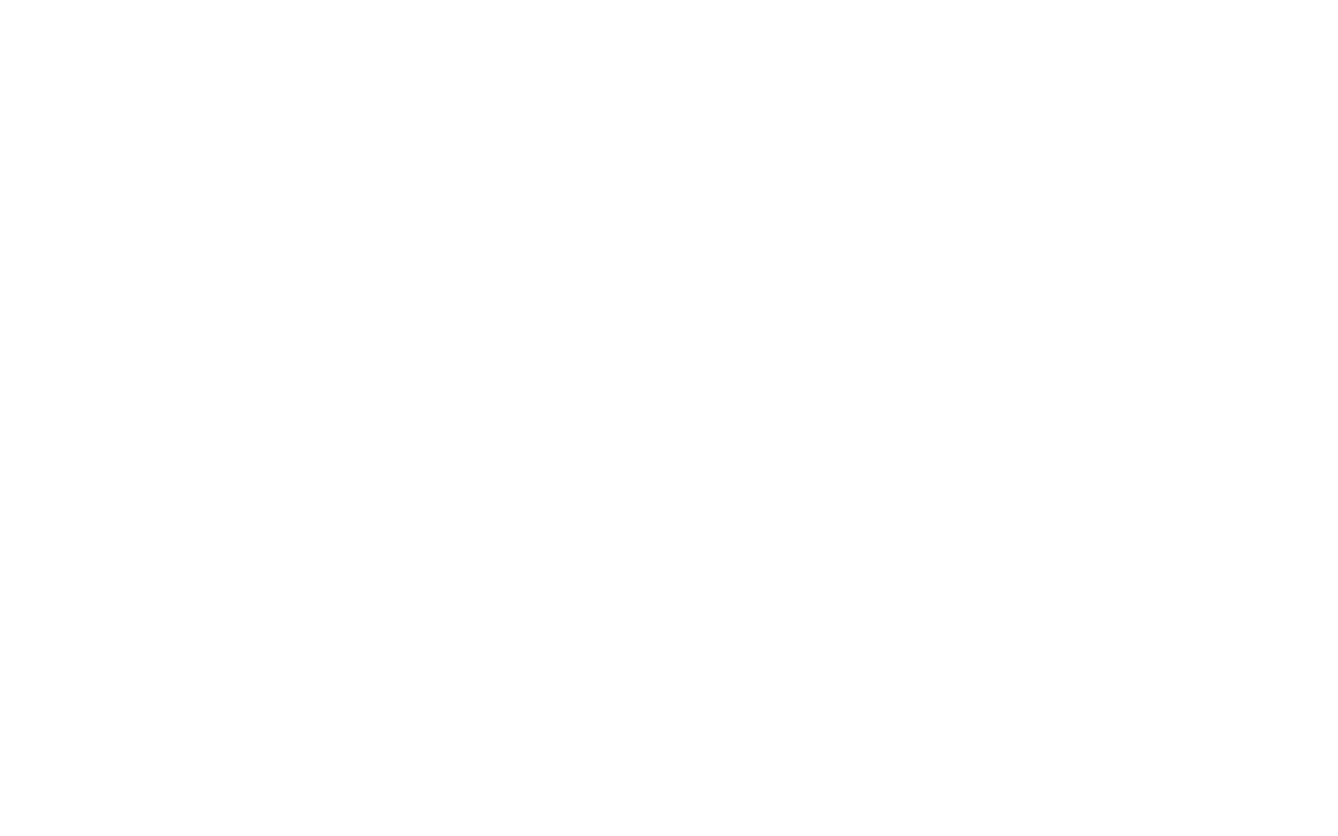
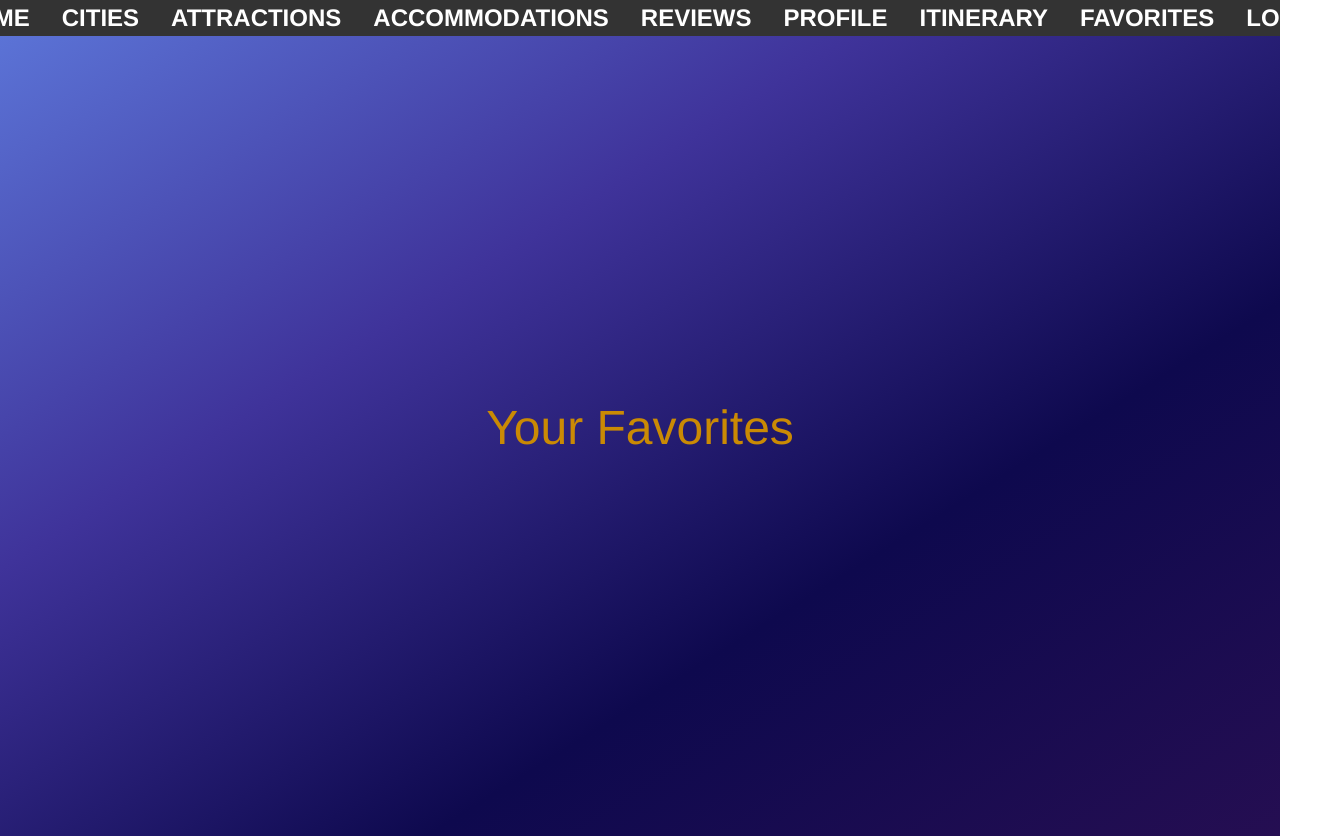
Before and after one commit to rngmatch/traveljapanproject, a Vue app: page /favorites in a window 1280 px wide. Before the commit this address had no page. Shown: the whole page, 1338 px wide, since content can reach past the window. Before the commit the page ends 800 px from the top, so only its background shows below. Built offline with nearby package versions, Linux system fonts and the light colour scheme.

Commit message:
NavBar + Start Private

```diff
--- a/src/App.vue
+++ b/src/App.vue
@@ -1,22 +1,27 @@
 <template>
   <div id="app">
-    <router-view />
+    <navbar></navbar>
+    <router-view></router-view>
   </div>
 </template>
 
 <script>
+import Navbar from '@/components/Navbar.vue';
+
 export default {
   name: 'App',
-}
+  components: {
+    Navbar,
+  },
+};
 </script>
 
-<style>
+<style lang="postcss">
 #app {
-  font-family: Avenir, Helvetica, Arial, sans-serif;
+  font-family: 'Avenir', Helvetica, Arial, sans-serif;
   -webkit-font-smoothing: antialiased;
   -moz-osx-font-smoothing: grayscale;
   text-align: center;
   color: #2c3e50;
-  margin-top: 60px;
 }
 </style>
--- /dev/null
+++ b/src/components/Navbar.vue
@@ -0,0 +1,56 @@
+<template>
+    <nav>
+      <ul>
+        <li><router-link to="/">Home</router-link></li>
+        <li><router-link to="/cities">Cities</router-link></li>
+        <li><router-link to="/attractions">Attractions</router-link></li>
+        <li><router-link to="/accommodations">Accommodations</router-link></li>
+        <li><router-link to="/reviews">Reviews</router-link></li>
+        <li><router-link to="/profile">Profile </router-link></li>
+        <li><router-link to="/Itinerary">Itinerary</router-link></li>
+        <li><router-link to="/favorites">Favorites</router-link></li>
+        <li><router-link to="/login">Login</router-link></li>
+      </ul>
+    </nav>
+  </template>
+
+  <script>
+  import { RouterLink } from 'vue-router';
+
+  export default {
+    name: 'NavBar',
+    components: {
+      RouterLink,
+    },
+  };
+  </script>
+
+  <style>
+  nav {
+    background-color: #333;
+    display: flex;
+    justify-content: center;
+  }
+
+  ul {
+    list-style: none;
+    display: flex;
+  }
+
+  li {
+    margin: 0 1rem;
+  }
+
+  a {
+    color: #fff;
+    text-decoration: none;
+    font-size: 1.5rem;
+    font-weight: bold;
+    text-transform: uppercase;
+    transition: color 0.3s ease;
+  }
+
+  a:hover {
+    color: #ccc;
+  }
+  </style>
--- a/src/router/router.js
+++ b/src/router/router.js
@@ -4,6 +4,10 @@ import CitiesPage from '@/views/CitiesPage.vue'
 import AttractionsPage from '@/views/AttractionsPage.vue'
 import AccommodationsPage from '@/views/AccommodationsPage.vue'
 import ReviewsPage from '@/views/ReviewsPage.vue'
+import ProfilePage from '@/views/ProfilePage.vue'
+import ItineraryPage from '@/views/ItineraryPage.vue'
+import FavoritesPage from '@/views/FavoritesPage.vue'
+import LoginPage from '@/views/LoginPage.vue'
 
 const routes = [
   {
@@ -31,7 +35,26 @@ const routes = [
   name: 'ReviewsPage',
   component: ReviewsPage,
 },
-
+{
+  path: '/profile',
+  name: 'ProfilePage',
+  component: ProfilePage,
+},
+{
+  path: '/itinerary',
+  name: 'ItineraryPage',
+  component: ItineraryPage,
+},
+{
+  path: '/favorites',
+  name: 'FavoritesPage',
+  component: FavoritesPage,
+},
+{
+  path: '/login',
+  name: 'LoginPage',
+  component: LoginPage,
+},
 ];
 
 const router = createRouter({
--- a/src/views/AttractionsPage.vue
+++ b/src/views/AttractionsPage.vue
@@ -24,8 +24,7 @@
     flex-direction: column;
     align-items: center;
     justify-content: center;
-    height: 100%;
-    padding: 2rem;
+    min-height: 100vh;
     background-color: #5ad190;
   }
 
--- /dev/null
+++ b/src/views/FavoritesPage.vue
@@ -0,0 +1,27 @@
+<template>
+    <div class="favorites-page">
+      <h1>Your Favorites</h1>
+      <!-- Add favorites form and/or saved favorites view here -->
+    </div>
+  </template>
+  <script>
+  export default {
+    name: 'FavoritesPage',
+  };
+  </script>
+  <style lang="postcss" scoped>
+  .favorites-page {
+    display: flex;
+    flex-direction: column;
+    align-items: center;
+    justify-content: center;
+    min-height: 100vh;
+    background: linear-gradient(to bottom right, #5b73d6, #3f339a, #0e094e, #250e52);
+    @apply text-yellow-600;
+  }
+
+  h1 {
+    font-size: 3rem;
+    margin-bottom: 1rem;
+  }
+  </style>
--- a/src/views/HomePage.vue
+++ b/src/views/HomePage.vue
@@ -7,29 +7,11 @@
       <img src="@/assets/japan.jpg" alt="Travel in Japan" class="hero-image">
       <h1 class="title">Welcome to Travel Japan</h1>
       <p class="subtitle">Discover the beauty and culture of Japan.</p>
-      <nav>
-        <ul>
-          <li><router-link to="/cities">Cities</router-link></li>
-          <li><router-link to="/attractions">Attractions</router-link></li>
-          <li><router-link to="/accommodations">Accommodations</router-link></li>
-          <li><router-link to="/reviews">Reviews</router-link></li>
-        </ul>
-      </nav>
+
     </main>
   </div>
 </template>
 
-<script>
-import { RouterLink } from 'vue-router';
-
-export default {
-  name: 'HomePage',
-  components: {
-    RouterLink,
-  },
-};
-
-</script>
 
 <style lang="postcss" scoped>
 .home-page {
@@ -50,34 +32,12 @@ export default {
 .title {
   font-size: 4rem;
   margin-bottom: 1rem;
+  @apply text-yellow-400;
 }
 
 .subtitle {
   font-size: 2rem;
   margin-bottom: 2rem;
-}
-
-nav ul {
-  display: flex;
-  list-style: none;
-  margin: 0;
-  padding: 0;
-}
-
-nav li {
-  margin: 0 1rem;
-}
-
-nav a {
-  color: #fff;
-  text-decoration: none;
-  font-size: 1.5rem;
-  font-weight: bold;
-  text-transform: uppercase;
-  transition: color 0.3s ease;
-}
-
-nav a:hover {
-  color: #ccc;
+  @apply text-yellow-400;
 }
 </style>
--- /dev/null
+++ b/src/views/ItineraryPage.vue
@@ -0,0 +1,27 @@
+<template>
+    <div class="itinerary-page">
+      <h1>Your Itinerary</h1>
+      <!-- Add itinerary form and/or saved itinerary view here -->
+    </div>
+  </template>
+  <script>
+  export default {
+    name: 'ItineraryPage',
+  };
+  </script>
+  <style lang="postcss" scoped>
+  .itinerary-page {
+    display: flex;
+    flex-direction: column;
+    align-items: center;
+    justify-content: center;
+    min-height: 100vh;
+    background: linear-gradient(to bottom right, #5b73d6, #3f339a, #0e094e, #250e52);
+    @apply text-yellow-600;
+  }
+
+  h1 {
+    font-size: 3rem;
+    margin-bottom: 1rem;
+  }
+  </style>
--- /dev/null
+++ b/src/views/LoginPage.vue
@@ -0,0 +1,27 @@
+<template>
+    <div class="login-page">
+      <h1>Login or Create an Account</h1>
+      <!-- Add login form and/or create account form here -->
+    </div>
+  </template>
+  <script>
+  export default {
+    name: 'LoginPage',
+  };
+  </script>
+  <style lang="postcss" scoped>
+  .login-page {
+    display: flex;
+    flex-direction: column;
+    align-items: center;
+    justify-content: center;
+    min-height: 100vh;
+    background: linear-gradient(to bottom right, #5b73d6, #3f339a, #0e094e, #250e52);
+    @apply text-yellow-600;
+  }
+
+  h1 {
+    font-size: 3rem;
+    margin-bottom: 1rem;
+  }
+  </style>
--- /dev/null
+++ b/src/views/ProfilePage.vue
@@ -0,0 +1,27 @@
+<template>
+    <div class="profile-page">
+      <h1>Your Profile</h1>
+      <!-- Add profile update form and/or travel history view here -->
+    </div>
+  </template>
+  <script>
+  export default {
+    name: 'ProfilePage',
+  };
+  </script>
+  <style lang="postcss" scoped>
+  .profile-page {
+    display: flex;
+    flex-direction: column;
+    align-items: center;
+    justify-content: center;
+    min-height: 100vh;
+    background: linear-gradient(to bottom right, #5b73d6, #3f339a, #0e094e, #250e52);
+    @apply text-yellow-600;
+  }
+
+  h1 {
+    font-size: 3rem;
+    margin-bottom: 1rem;
+  }
+  </style>
```
